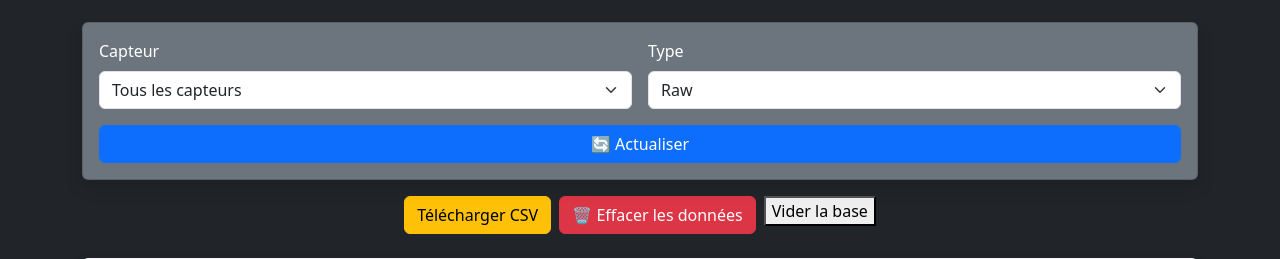
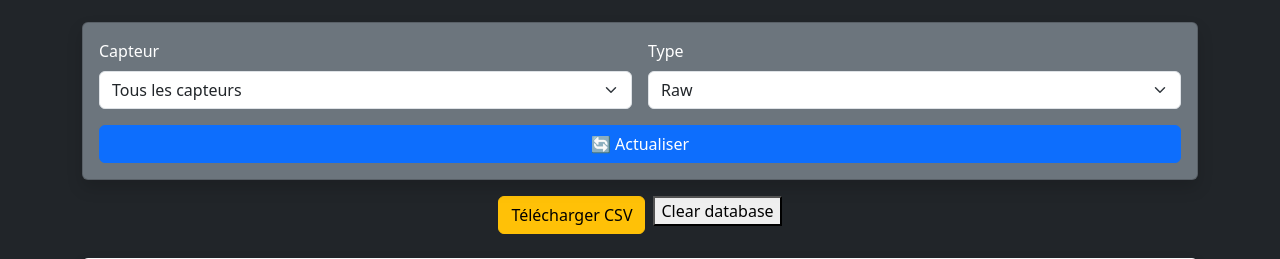
Before and after one commit to djibril99/stageIRD, a Flask app: page /dashboard in a window 1280 px wide. Shown: the part 74-333 px from the top of the page. Run offline with Flask 3, Linux system fonts and the light colour scheme; data that the repository does not hold is empty; some libraries are stand-ins or nearby versions.

Commit message:
derniere

```diff
--- a/flasks/main.py
+++ b/flasks/main.py
@@ -280,6 +280,7 @@ def export_csv():
             "Content-Disposition": "attachment; filename=mesures.csv"
         }
     )
+from flask import redirect, url_for
 
 @app.route("/clear", methods=["POST"])
 def clear():
@@ -296,7 +297,7 @@ def clear():
     finally:
         conn.close()
 
-    return dashboard()
+    return redirect(url_for("dashboard"))
 
 
 # =========================
--- a/flasks/templates/dashboard.html
+++ b/flasks/templates/dashboard.html
@@ -54,15 +54,10 @@
         </a>
 
         <!-- Bouton Effacer (Rouge) -->
-        <form action="/dashboard" method="POST" onsubmit="return confirm('⚠️ ATTENTION : Voulez-vous vraiment supprimer toutes les données de la base ?');">
-            <input type="hidden" name="action" value="clear">
-            <button type="submit" class="btn btn-danger">
-                🗑️ Effacer les données
+        <form action="/clear" method="POST">
+            <button type="submit" onclick="return confirm('Tu veux vraiment vider la base ?')">
+                Clear database
             </button>
-        </form>
-
-        <form action="/clear" method="POST">
-            <button type="submit">Vider la base</button>
         </form>
     </div>
 
```
